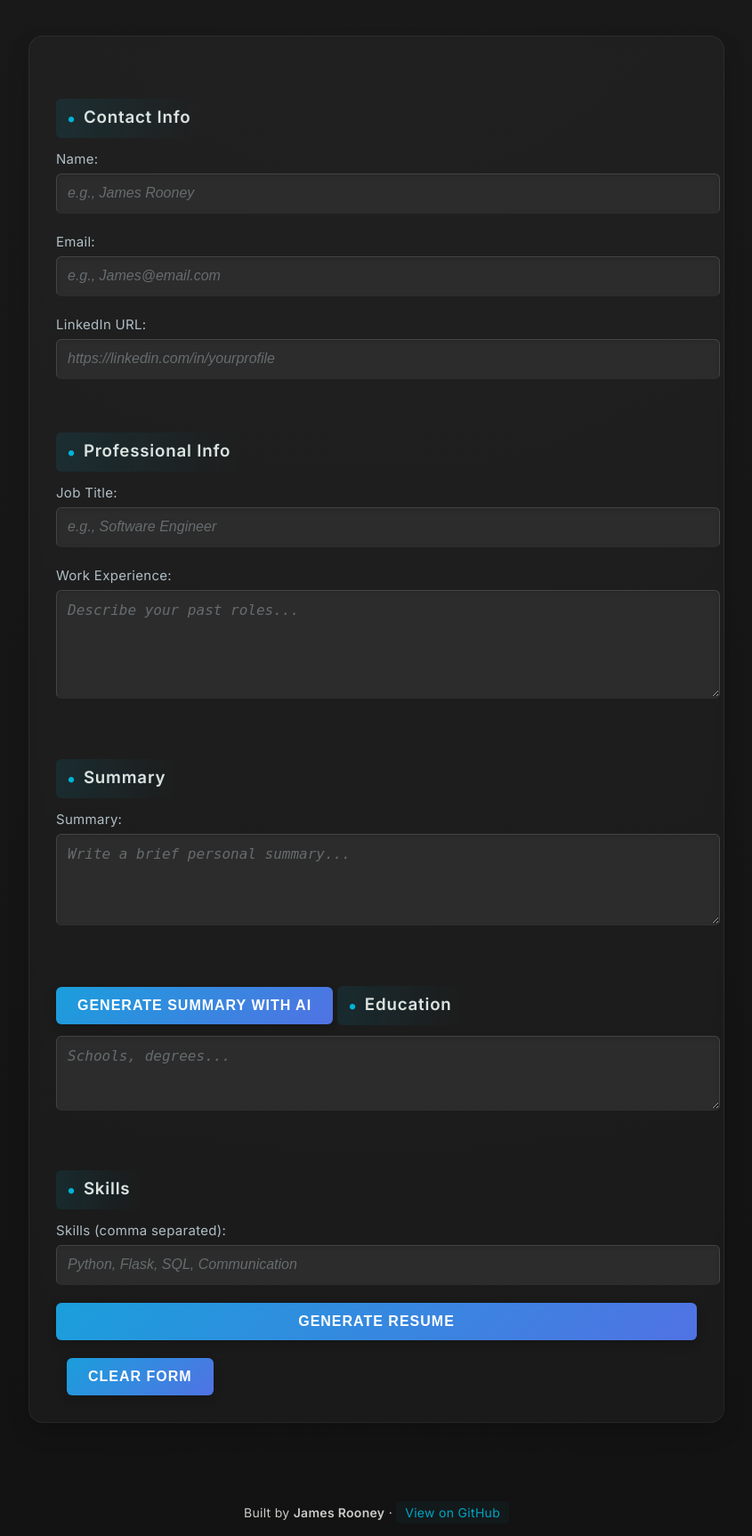
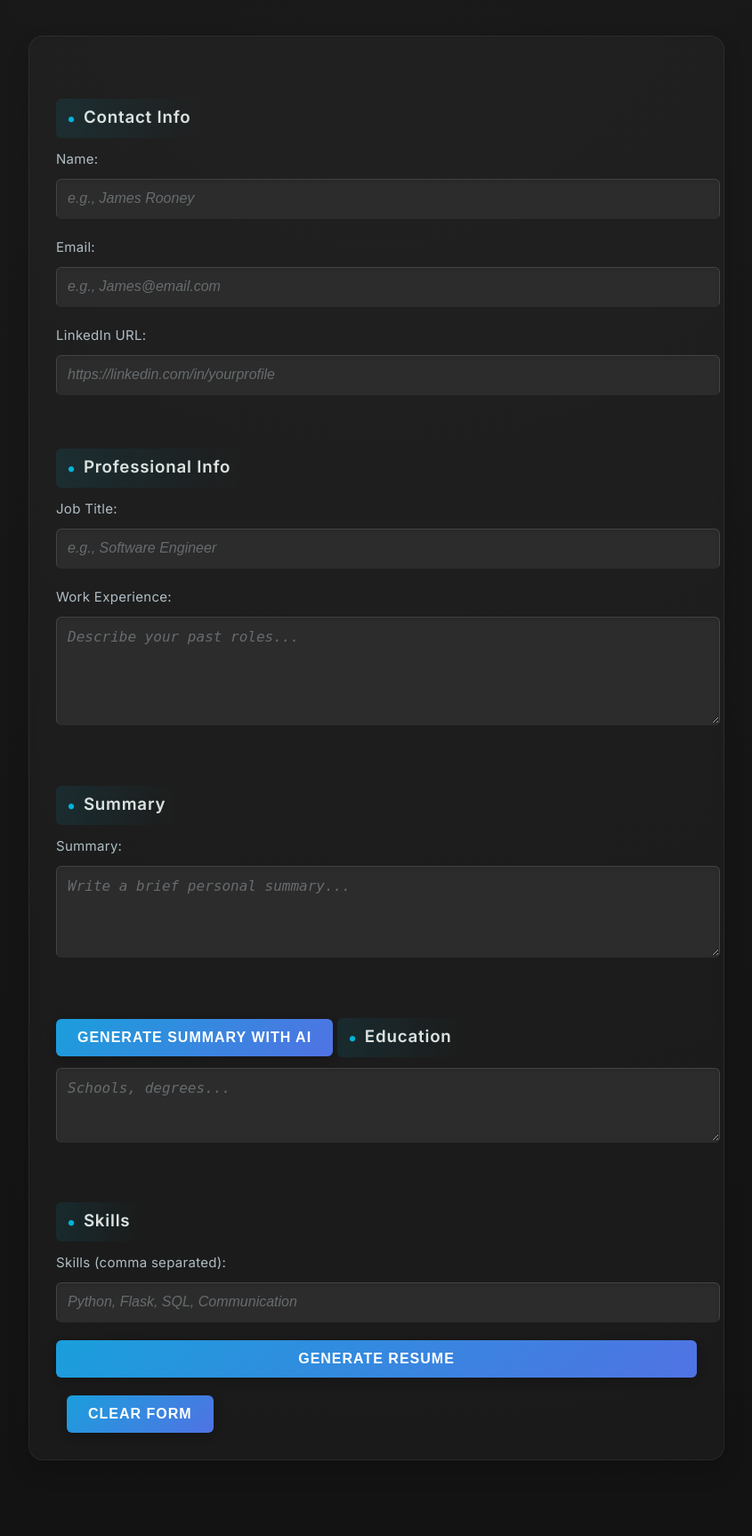
Before and after one commit to jamesr150/resume-builder, a Flask app: page / in a window 1280 px wide. Shown: the part 165-1891 px from the top of the page at 89% size, without its empty margins (217-1062 px from the left). Run offline with Flask 3, Linux system fonts and the light colour scheme.

Commit message:
form group spacing consistency

```diff
--- a/static/style.css
+++ b/static/style.css
@@ -475,3 +475,7 @@ input, textarea {
 input:focus, textarea:focus {
   border-bottom: 2px solid var(--primary);
 }
+label + input,
+label + textarea {
+  margin-top: 6px;
+}
```
